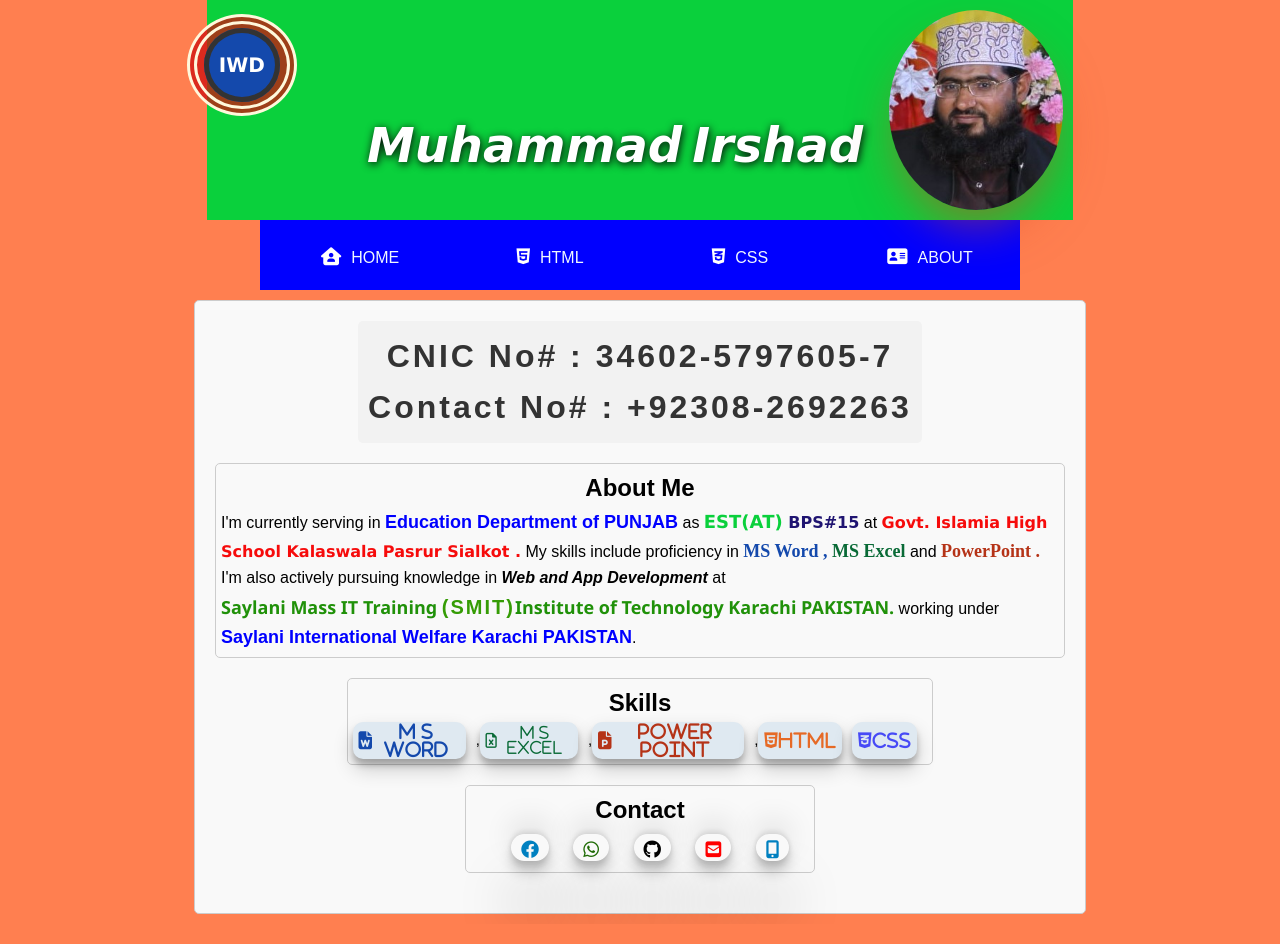
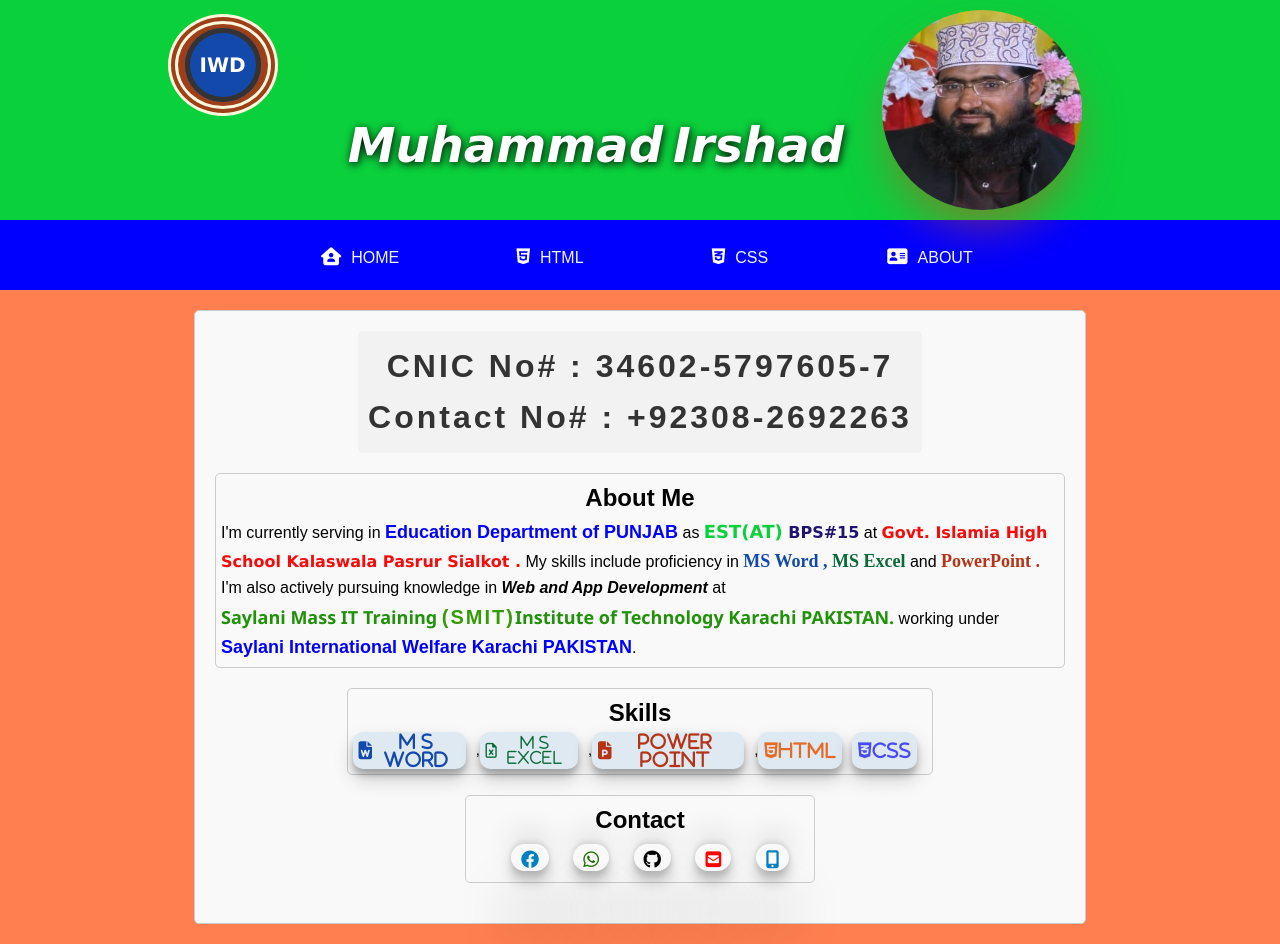
Before and after one commit to Irshadmadni/My-html-css-work, a plain HTML site: page index.html in a window 1280 px wide. Drawn offline with Linux system fonts and the light colour scheme.

Commit message:
My html and css work

```diff
--- a/style.css
+++ b/style.css
@@ -9,6 +9,7 @@ body{
 .main{
     background-color: blue;
     text-align: center;
+    width: 100%;
 }
 .main ul{
     display: inline-flex;
@@ -120,6 +121,7 @@ div.pic {
 .myname {
     background-color: #0ad03c;
     display: flex;
+    width: 100%;
 
     padding: 10px;
     justify-content: center;
@@ -179,7 +181,7 @@ body {
 
 .portfolio {
     max-width: 850px;
-    margin: 10px auto;
+    margin: 20px auto;
     padding: 20px;
     border: 1px solid #ccc;
     border-radius: 5px;
```
